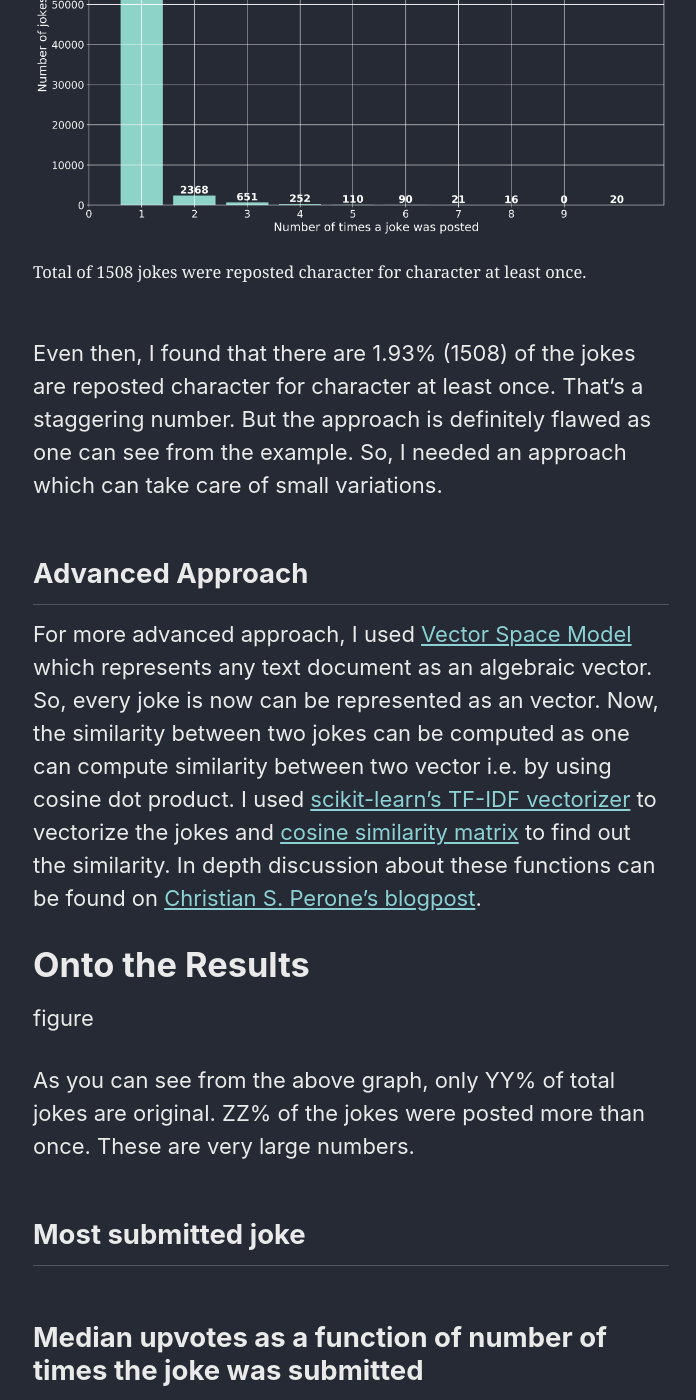
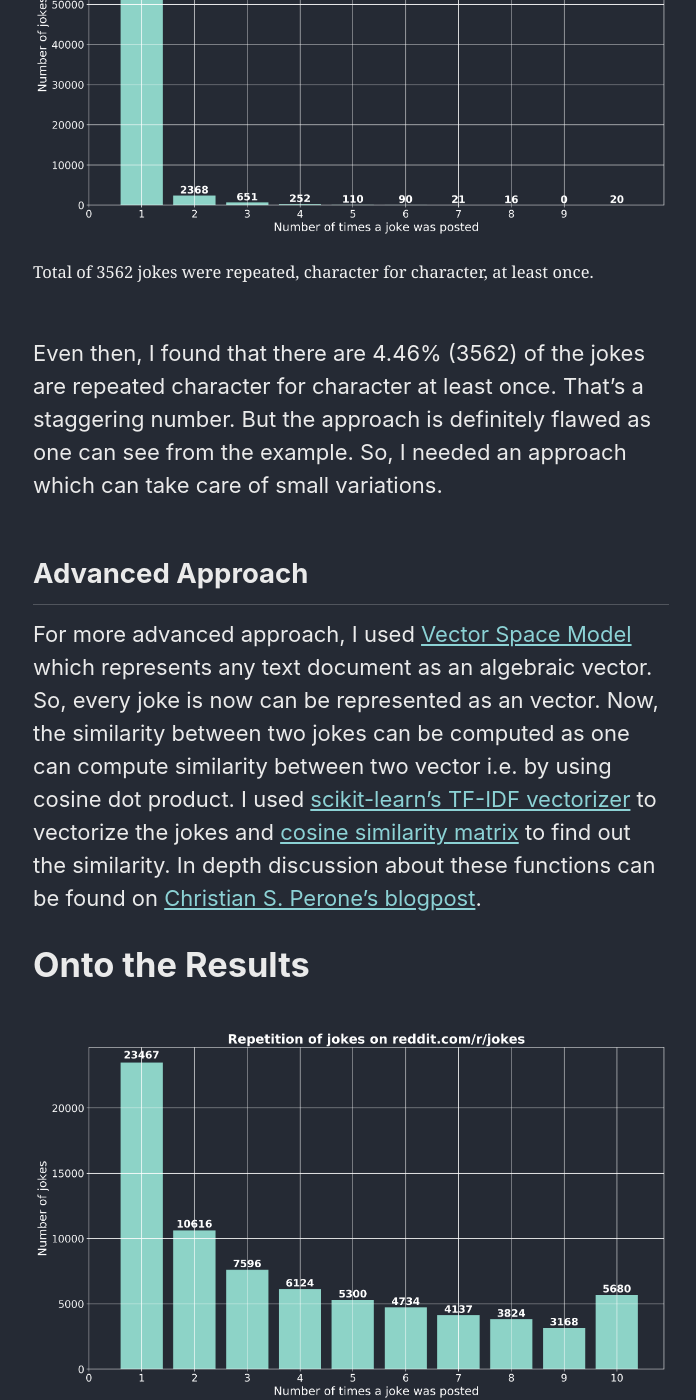
Before and after one commit to leme-cosmo/abhilash_sw, a Jekyll site: the page built from _posts/2019-12-31-reddit-jokes.md, in a window 1280 px wide and 1400 px high, scrolled down 3012 px. Shown: the whole window, without its empty margins (289-985 px from the left). Built offline with Jekyll 4.4.1, drawn with Linux system fonts in a browser that asks for light colours; cached includes are drawn as plain includes; nearby versions of some CDN libraries; comment, search, counter and statistics services are not loaded; some of the changed text lies outside the part shown.

Commit message:
Added advanced repost image. some minor corrections

```diff
--- a/_posts/2019-12-31-reddit-jokes.md
+++ b/_posts/2019-12-31-reddit-jokes.md
@@ -45,9 +45,9 @@ So, as stated in objective, I wanted to quantitatively find out exactly what fra
 
 I started with very basic approach to find if the given joke is already submitted. If the given joke matched exactly, character for character, with already submitted joke then it's a repost. So, even if one of the character is here or there, the logic will not find it as duplicate. So according to this basic approach, all the four jokes in the example will be considered as different joke.
 
-{% include figure image_path="/assets/images/r_jokes/repetition_basic.png" alt="n_jokes_month" caption="Total of 1508 jokes were reposted character for character at least once." %}
+{% include figure image_path="/assets/images/r_jokes/repetition_basic.png" alt="basic" caption="Total of 3562 jokes were repeated, character for character, at least once." %}
 
- Even then, I found that there are 1.93% (1508) of the jokes are reposted character for character at least once. That's a staggering number. But the approach is definitely flawed as one can see from the example. So, I needed an approach which can take care of small variations.
+Even then, I found that there are 4.46% (3562) of the jokes are repeated character for character at least once. That's a staggering number. But the approach is definitely flawed as one can see from the example. So, I needed an approach which can take care of small variations.
 
 
 
@@ -58,7 +58,7 @@ I used [scikit-learn's TF-IDF vectorizer](https://scikit-learn.org/stable/module
 
 # Onto the Results
 
-figure
+{% include figure image_path="/assets/images/r_jokes/repetition_advanced.png" alt="advanced" caption="Total of 3562jokes were repeated at least once." %}
 
 As you can see from the above graph, only YY% of total jokes are original. ZZ% of the jokes were posted more than once. These are very large numbers.
 
```
Also changed, not shown: other parts of _posts/2019-12-31-reddit-jokes.md (+2 -2 lines), assets/images/r_jokes/repetition_advanced.png (added).
